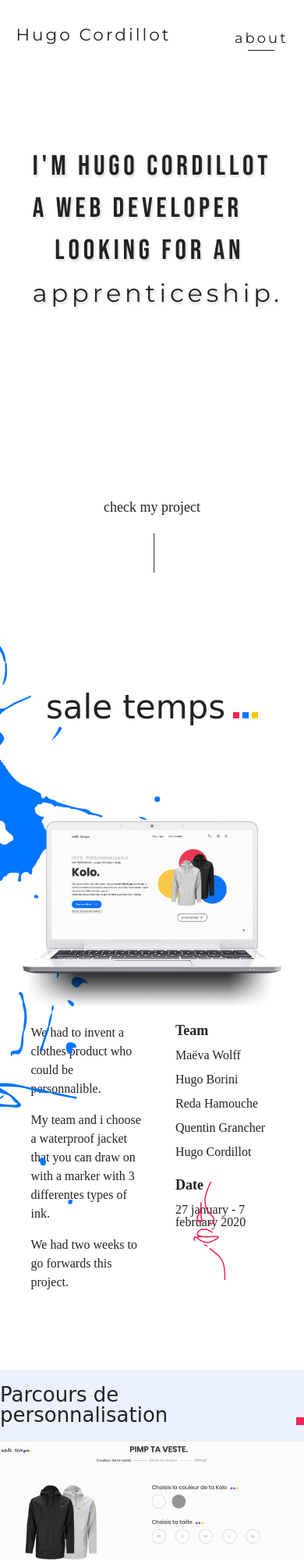
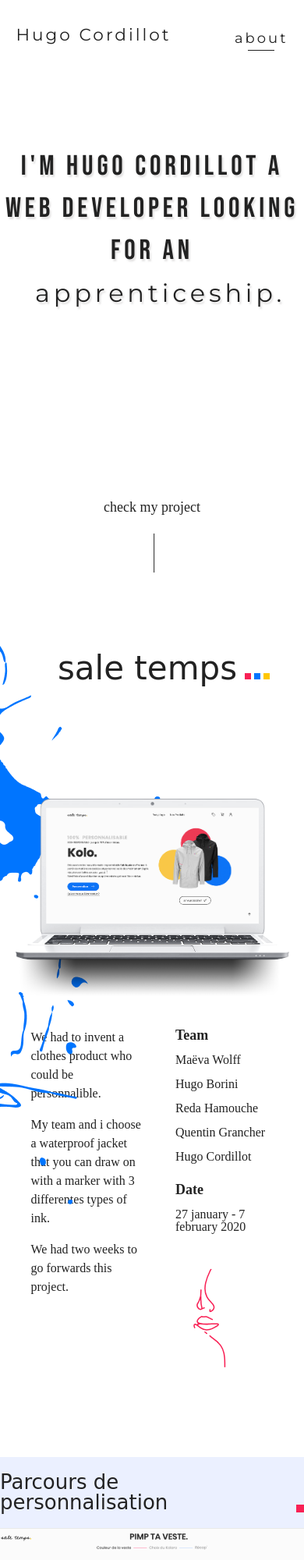
Before and after one commit to Hgo0123/portfolio-2k20, a website built with Parcel: page src/index.html in a window 390 px wide. Shown: the top 2000 px of the page at 78% size. Built offline with nearby package versions, Linux system fonts and the light colour scheme; a web font is replaced by a local one.

Commit message:
{adjust} responsive on xx-small

```diff
--- a/src/index.html
+++ b/src/index.html
@@ -30,10 +30,8 @@
       </nav>
       <section class="pres">
         <div class="pres__text">
-          <p>I'm Hugo Cordillot</p>
-          <p>a web developer</p>
           <p>
-            looking for an
+            I'm Hugo Cordillot a web developer looking for an
             <span class="pres__text--rotate">apprenticeship.</span>
           </p>
         </div>
--- a/src/style/_hero.scss
+++ b/src/style/_hero.scss
@@ -31,6 +31,7 @@
     @include xx-small {
       align-items: flex-start;
       margin-top: 50px;
+      text-align: center;
     }
   }
   .pres__text--rotate {
--- a/src/style/_project.scss
+++ b/src/style/_project.scss
@@ -14,6 +14,10 @@
     grid-template-rows: 100px repeat(2, 1fr);
     grid-gap: 20px;
   }
+  @include xx-small {
+    grid-template-columns: repeat(2, 1fr);
+    grid-template-rows: 50px 400px 450px;
+  }
 
   .tache {
     position: absolute;
@@ -29,7 +33,6 @@
       grid-area: 1 / 1 / 2 / 3;
       align-self: end;
       justify-self: center;
-      margin-left: 0px;
     }
     font-family: "Cedarville Cursive", cursive;
     font-size: 42px;
@@ -100,6 +103,7 @@
     }
     @include xx-small {
       grid-area: 3 / 1 / 4 / 2;
+      align-self: flex-start;
     }
   }
   &__details {
@@ -383,12 +387,6 @@
     grid-template-rows: 100px repeat(2, 1fr);
     grid-gap: 20px;
   }
-  @include xx-small {
-    grid-area: 1 / 1 / 2 / 3;
-    align-self: center;
-    justify-self: center;
-    margin-left: 0px;
-  }
   &__title {
     grid-area: 1 / 1 / 2 / 2;
     font-family: Helvetica;
--- a/src/style/_variables.scss
+++ b/src/style/_variables.scss
@@ -22,7 +22,7 @@ $primaryColor: #222222;
   }
 }
 @mixin xx-small {
-  @media (max-width: 400px) {
+  @media (max-width: 450px) {
     @content;
   }
 }
```
